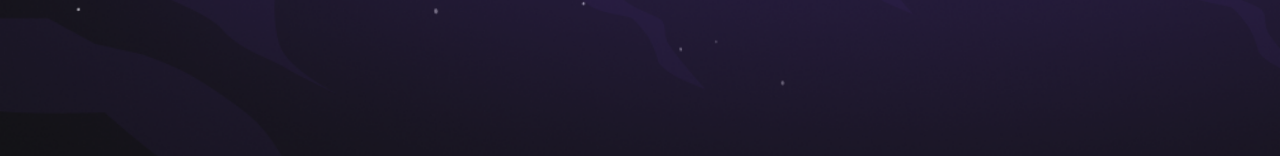
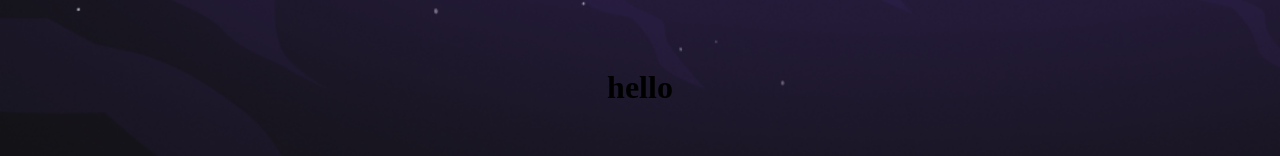
Before and after one commit to 42Specilization/ft_transcendence_42, a React (Vite) app in the folder web/: page /oauth in a window 1280 px wide. Before the commit this address had no page. Shown: the part 313-469 px from the top of the page. Built offline with nearby package versions, Linux system fonts and the light colour scheme.

Commit message:
starting auth in front

```diff
--- a/web/package.json
+++ b/web/package.json
@@ -9,6 +9,7 @@
     "preview": "vite preview"
   },
   "dependencies": {
+    "axios": "^0.27.2",
     "express": "^4.18.1",
     "phosphor-react": "^1.4.1",
     "react": "^18.2.0",
--- /dev/null
+++ b/web/src/auth/auth.tsx
@@ -0,0 +1,45 @@
+import { createContext, useContext, useState } from 'react';
+
+interface UserType {
+  auth: boolean;
+  login: () => Promise<unknown>;
+  logout: () => Promise<unknown>;
+}
+
+const DEFAULT_VALUE = {
+  auth: false,
+  login: () => { return new Promise(() => { return; }); },
+  logout: () => { return new Promise(() => { return; }); }
+};
+
+const AuthContext = createContext<UserType>(DEFAULT_VALUE);
+
+function useAuth() {
+  const [auth, setAuth] = useState<boolean>(false);
+
+  return {
+    auth,
+    login() {
+      return new Promise((res) => {
+        setAuth(true);
+        res('login');
+      });
+    },
+    logout() {
+      return new Promise((res) => {
+        setAuth(false);
+        res('logout');
+      });
+    }
+  };
+}
+
+export function AuthProvider({ children }: any) {
+  const auth = useAuth();
+
+  return <AuthContext.Provider value={auth} > {children} </AuthContext.Provider>;
+}
+
+export default function AuthConsumer() {
+  return useContext(AuthContext);
+}
--- /dev/null
+++ b/web/src/pages/OAuth/OAuth.tsx
@@ -0,0 +1,25 @@
+import { useEffect } from 'react';
+import { useNavigate, useSearchParams } from 'react-router-dom';
+import useAuth from '../../auth/auth';
+import './OAuth.scss';
+
+export default function OAuth() {
+
+  const navigate = useNavigate();
+  const { login, auth } = useAuth();
+  const [searchParams, setSearchParams] = useSearchParams();
+
+  useEffect(() => {
+
+    login().then((data) => {
+      console.log(data);
+      console.log(searchParams.get('code'));
+
+      // navigate('/');
+    });
+  }, []);
+
+  return (
+    <h1>hello</h1>
+  );
+}
--- a/web/src/pages/SignIn/SignIn.tsx
+++ b/web/src/pages/SignIn/SignIn.tsx
@@ -1,18 +1,17 @@
 import pongGame from '../../assets/pong-game.png';
 import './SignIn.scss';
 
+
 export default function SignIn() {
-
-  function handleSignIn() {
-    console.log('opa');
-  }
 
   return (
     <div className='signin'>
       <img src={pongGame} alt='title' className='signin__img' />
-      <button onClick={handleSignIn} className='signin__button'>
-        Sign in
-      </button>
+      <a href='https://api.intra.42.fr/oauth/authorize?client_id=5c183cd72e3fb479931c134cc21a5a4a34df39f54ad42fb9ccb31c6bdc419b6e&redirect_uri=http%3A%2F%2Flocalhost%3A8080%2Foauth&response_type=code'>
+        <button className='signin__button'>
+          Sign in
+        </button>
+      </a>
     </div>
   );
 }
--- a/web/src/routes.tsx
+++ b/web/src/routes.tsx
@@ -1,16 +1,30 @@
-import { BrowserRouter as Router, Routes, Route } from 'react-router-dom';
-import  Home  from './pages/Home/Home';
-import  SignIn  from './pages/SignIn/SignIn';
+import { BrowserRouter as Router, Routes, Route, Navigate } from 'react-router-dom';
+import Home from './pages/Home/Home';
+import SignIn from './pages/SignIn/SignIn';
 import './main.css';
+import OAuth from './pages/OAuth/OAuth';
+import useAuth from './auth/auth';
+import { AuthProvider } from './auth/auth';
 
+function RequireAuth({ children }: any) {
+  const { auth } = useAuth();
+  return auth === true ? children : <Navigate to='/signin' replace />;
+}
 export default function AppRouter() {
 
   return (
     <Router>
-      <Routes>
-        <Route path='/home' element={<Home />}/>
-        <Route path='/signin' element={<SignIn />}/>
-      </Routes>
+      <AuthProvider>
+        <Routes>
+          <Route path='/' element={
+            <RequireAuth>
+              <Home />
+            </RequireAuth>
+          } />
+          <Route path='/oauth' element={<OAuth />} />
+          <Route path='/signin' element={<SignIn />} />
+        </Routes>
+      </AuthProvider>
     </Router>
   );
 
```
Also changed, not shown: web/src/pages/OAuth/OAuth.scss (added), 1 other file (tests, documents, lock files or other folders).
